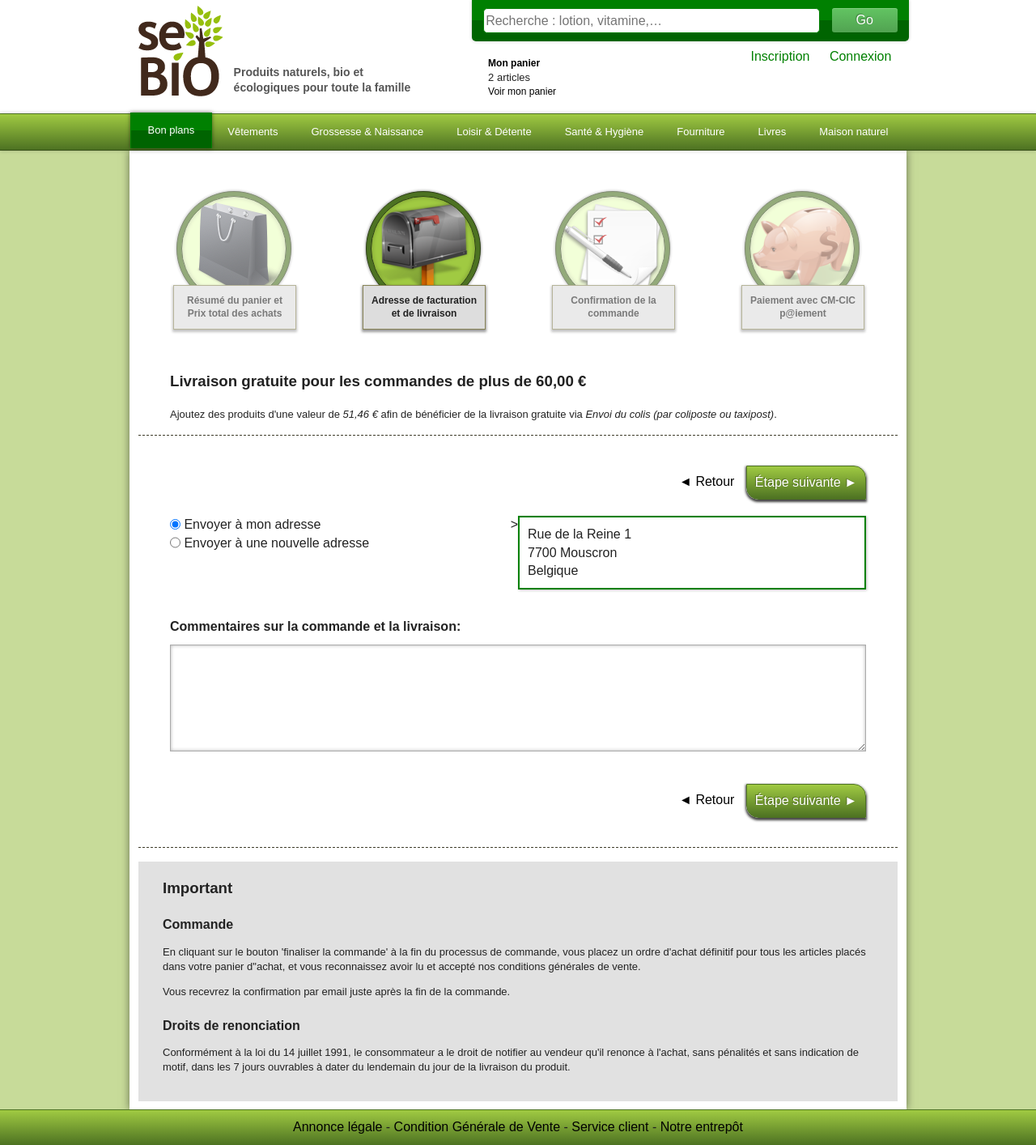
After one commit to linokx/sebio, a PHP site: page /livraison.php in a window 1280 px wide. The commit adds this page. Shown: the whole page at 81% size. Run offline with PHP 8.4, Linux system fonts and the light colour scheme; some libraries are stand-ins or nearby versions.

Commit message:
Correction page accueil + debut panier

```diff
--- a/connexion.php
+++ b/connexion.php
@@ -4,8 +4,8 @@
     <form>
         <fieldset>
             <legend>Informations de connexion</legend>
-            <label>Adresse e-mail </label><input>
-            <label>Mot de passe </label><input>
+            <label>Adresse e-mail </label><input type="text">
+            <label>Mot de passe </label><input type="password">
         </fieldset>
         <input type="submit" value="M'inscrire"/>
         <p><a href="#">Mot de passe oublié</a></p>
--- a/css/normalize.css
+++ b/css/normalize.css
@@ -7,12 +7,12 @@ html,button,input,select,textarea{font-family:sans-serif;}
 body{margin:0;}
 a:focus{outline:thin dotted;}
 a:active,a:hover{outline:0;}
-h1{font-size:2em;margin:0.67em 0;}
-h2{font-size:1.5em;margin:0.83em 0;}
-h3{font-size:1.17em;margin:1em 0;}
-h4{font-size:1em;margin:1.33em 0;}
-h5{font-size:0.83em;margin:1.67em 0;}
-h6{font-size:0.75em;margin:2.33em 0;}
+h1{font-size:2em;margin:0.67em 0 0.5em;}
+h2{font-size:1.5em;margin:0.83em 0 0.5em;}
+h3{font-size:1.17em;margin:1em 0 0.5em;}
+h4{font-size:1em;margin:1.33em 0 0.5em;}
+h5{font-size:0.83em;margin:1.67em 0 0.5em;}
+h6{font-size:0.75em;margin:2.33em 0 0.5em;}
 abbr[title]{border-bottom:1px dotted;}
 b,strong{font-weight:bold;}
 blockquote{margin:1em 40px;}
--- a/css/style.css
+++ b/css/style.css
@@ -465,7 +465,6 @@ ol span {
 }
 #menu > li {
   display: inline-block;
-  padding: 13px 21px 13px 20px;
   text-align: center;
   vertical-align: middle;
   z-index: 100;
@@ -502,9 +499,14 @@ ol span {
   background: -ms-radial-gradient(center top, rgba(133, 150, 50, 0) 20%, rgba(133, 173, 55, 0.6) 70%);
   background: -o-radial-gradient(center top, rgba(133, 150, 50, 0) 20%, rgba(133, 173, 55, 0.6) 70%);
 }
+#menu > li:hover a {
+  padding-right: 20px;
+  padding-left: 19px;
+}
 #menu a {
   color: inherit;
   display: block;
+  padding: 13px 21px 13px 20px;
   text-decoration: none;
 }
 #menu > li.active {
@@ -519,7 +521,6 @@ ol span {
   color: #FFF;
   margin-right: -1px;
   margin-top: -4px;
-  padding: 18px 20px 13px;
   position: relative;
   z-index: 200;
 }
@@ -1123,7 +1146,12 @@ section .panier:hover .prix {
   min-width: 50px;
   text-align: right;
 }
-#panier_resume > div {
+#panier_resume #note_panier {
+  background: #e1e1e1;
+  padding: 20px 30px;
+  width: auto;
+}
+#panier_resume div {
   margin: 0 auto;
   width: 860px;
 }
@@ -1175,8 +1203,20 @@ section .panier:hover .prix {
   background: -ms-radial-gradient(center top, #a0ca42 0%, #4d7222 100%);
   background: -o-radial-gradient(center top, #a0ca42 0%, #4d7222 100%);
   border: 1px #4D7222 solid;
-  box-shadow: 0 0 2px rgba(0, 0, 0, 0.3);
+  border-radius: 0 15px;
+  box-shadow: 0 2px 3px 1px rgba(20, 20, 20, 0.8);
   color: #FFF;
+  text-shadow: -1px -1px 0 rgba(0, 0, 0, 0.3);
+}
+#commandeForm button.lien:hover {
+  box-shadow: 0 0px 3px 0px rgba(20, 20, 20, 0.5);
+  top: 2px;
+}
+#commandeForm button.lien:active {
+  box-shadow: 1px 1px 3px 0px rgba(20, 20, 20, 0.7) inset;
+  height: 42px;
+  line-height: 24px;
+  top: 2px;
 }
 #commandeForm h4 {
   margin: 35px 0 10px;
@@ -1307,6 +1347,31 @@ tr th {
     margin-bottom: 10px;
     width: 98%;
   }
+  #note_panier h3 {
+    margin-top: 0;
+  }
+}
+/*------------ LIVRAISON -----------------*/
+#livraison div {
+  display: inline-block;
+  text-align: left;
+  width: 50%;
+}
+#livraison div label {
+  display: block;
+}
+#livraison div label input {
+  height: 1.3em;
+}
+#livraison div label.active:after {
+  content: ">";
+  float: right;
+}
+#livraison #infoAdresse {
+  border: 2px solid green;
+  box-sizing: border-box;
+  box-shadow: 1px 1px 3px rgba(0, 0, 0, 0.25);
+  padding: 10px;
 }
 /*------------ FOOTER -----------------*/
 footer {
--- a/css/style.less
+++ b/css/style.less
@@ -517,7 +516,6 @@ html{
     }
         #menu>li{
             display: inline-block;
-            padding: 13px 21px 13px 20px;
             text-align: center;
             vertical-align: middle;
             z-index: 100;
@@ -549,10 +545,16 @@ html{
             color: #FFF;
             text-shadow:0 0 3px rgba(0,0,0,.4);
             .linear-gradient(rgba(133,150,50,0), rgba(133,173,55,.6), 20%, 70%);
+
+            a{
+                padding-right: 20px;
+                padding-left: 19px;
+            }
         }
         #menu a{
             color: inherit;
             display: block;
+            padding: 13px 21px 13px 20px;
             text-decoration: none;
         }
         #menu>li.active{
@@ -563,7 +565,6 @@ html{
             color: #FFF;
             margin-right: -1px;
             margin-top: -4px;
-            padding: 18px 20px 13px;
             position: relative;
             z-index: 200;
         }
@@ -1166,9 +1186,17 @@ html{
             min-width: 50px;
             text-align: right;
         }
-    #panier_resume>div{
+    #panier_resume{
+
+        #note_panier{
+            background: rgb(225,225,225);
+            padding:20px 30px;
+            width:auto;
+        }
+        div{
             margin: 0 auto;
             width: 860px;
+        }
     }
     #commandeForm{
         margin:0 auto;
@@ -1211,8 +1239,20 @@ html{
         button.lien{
             .linear-gradient;
             border:1px #4D7222 solid;
-            box-shadow: 0 0 2px  rgba(0,0,0,.3);
+            border-radius: 0 15px;
+            box-shadow: 0 2px 3px 1px rgba(20, 20, 20, 0.8);
             color:#FFF;
+            text-shadow: -1px -1px 0 rgba(0, 0, 0, 0.3);
+        }
+        button.lien:hover{
+            box-shadow: 0 0px 3px 0px rgba(20, 20, 20, 0.5);
+            top:2px;
+        }
+        button.lien:active{
+            box-shadow: 1px 1px 3px 0px rgba(20, 20, 20, 0.7) inset;
+            height: 42px;
+            line-height: 24px;
+            top:2px;
         }
 
         h4{
@@ -1348,6 +1388,35 @@ html{
                 width:98%;
             }
         }
+        #note_panier h3{
+            margin-top:0;
+        }
+    }
+/*------------ LIVRAISON -----------------*/
+    #livraison{
+        div{
+            display:inline-block;
+            text-align:left;
+            width:50%;
+
+            label{
+                display:block;
+
+                input{
+                    height:1.3em;
+                }
+            }
+            label.active:after{
+                content: ">";
+                float:right;
+            }
+        }
+        #infoAdresse{
+            border: 2px solid green;
+            box-sizing: border-box;
+            box-shadow: 1px 1px 3px rgba(0, 0, 0, .25);
+            padding: 10px;
+        }
     }
 /*------------ FOOTER -----------------*/
     footer{
--- a/header.php
+++ b/header.php
@@ -6,7 +6,7 @@
     <head>
         <meta charset="utf-8">
         <meta http-equiv="X-UA-Compatible" content="IE=edge,chrome=1">
-        <title></title>
+        <title>Sebio, vente de produits bio et écologiques</title>
         <meta name="description" content="">
         <meta name="viewport" content="width=device-width">
 
@@ -25,7 +25,7 @@
         <!-- Add your site or application content here -->
         <div id="bandeau_header">
             <header><h1><a href="index.php"><img src="img/logoc.png"/>
-                <span>Retour à l'accueil</span></a></h1>
+                <span>Sebio</span></a></h1>
                 <h2>Produits naturels, bio et écologiques pour toute la famille</h2>
             </header>
             <form id="search">
@@ -41,6 +41,5 @@
         </div>
         <div class="mobile"><a href="#" class="menu">Menu</a><a href="#" class="recherche">Recherche</a><a href="panier.php" class="panier_mobile">Panier</a></div>
         <ul id="menu">
-            <li class="active">Bon plans
-                        <ul><li>Test</li><li>Test</li></ul></li><li>Vêtements</li><li>Grossesse &amp; Naissance</li><li>Loisir &amp; Détente</li><li><a href="article.php">Santé &amp; Hygiène</a></li><li>Fourniture</li><li>Livres</li><li>Maison naturel</li>
+            <li class="active"><a href="article.php">Bon plans</a></li><li><a href="article.php">Vêtements</a></li><li><a href="article.php">Grossesse &amp; Naissance</a></li><li><a href="article.php">Loisir &amp; Détente</a></li><li><a href="article.php">Santé &amp; Hygiène</a></li><li><a href="article.php">Fourniture</a></li><li><a href="article.php">Livres</a></li><li><a href="article.php">Maison naturel</a></li>
         </ul>
--- a/inscription.php
+++ b/inscription.php
@@ -4,9 +4,9 @@
     <form>
         <fieldset>
             <legend>Informations de connexion</legend>
-            <label>Adresse e-mail </label><input>
-            <label>Mot de passe </label><input>
-            <label>Confirmation du mot de passe </label><input>
+            <label>Adresse e-mail </label><input type="text">
+            <label>Mot de passe </label><input type="password">
+            <label>Confirmation du mot de passe </label><input type="password">
         </fieldset>
         <?php /*
         <fieldset>
--- /dev/null
+++ b/livraison.php
@@ -0,0 +1,60 @@
+<?php include('header.php'); ?>
+<div id="corps">
+    <div id="panier_resume" class="full">
+        <ol>
+            <li>
+                <img src="img/panier.png" alt="Panier" title="Panier"/>
+                <span>Résumé du panier et Prix total des achats</span>
+            </li><li class="active">
+                <img src="img/adresse.png" alt="Adresse" title="Adresse"/>
+                <span>Adresse de facturation et de livraison</span>
+            </li><li>
+                <img src="img/verification.png" alt="Commande" title="Commande"/>
+                <span>Confirmation de la commande</span>
+            </li><li>
+                <img src="img/paiement.png" alt="CyberMUT" title="CyberMut"/>
+                <span>Paiement  avec CM-CIC p@iement</span>
+            </li>
+        </ol>
+
+        <div>
+          <h3>Livraison gratuite pour les commandes de plus de 60,00 €</h3>
+          <p>Ajoutez des produits d'une valeur de <em>51,46 €</em> afin de bénéficier de la livraison gratuite via <em>Envoi du colis (par coliposte ou taxipost)</em>.</p>
+        </div>
+        <hr/>
+        <form id="commandeForm" method="post" action="#">
+            <a href="panier.php" class="lien">&#9668;&nbsp;Retour</a>
+            <button type="submit" class="lien" name="SaveAndDoOrder" value="Règlement">
+                Étape suivante&nbsp;&#9658;
+            </button>
+            <div id="livraison">
+                <div id="choixAdresse">
+                    <label class="active"><input type="radio" name="adresse" checked="checked" /> Envoyer à mon adresse</label>
+                    <label><input type="radio" name="adresse" /> Envoyer à une nouvelle adresse</label>
+                </div><div id="infoAdresse">
+                Rue de la Reine 1<br/>
+                7700 Mouscron<br/>
+                Belgique
+                </div>
+            </div>
+            <div class="commentaire">
+                <h4>Commentaires sur la commande et la livraison:</h4>
+                <textarea id="CustomerComment" name="CustomerComment" rows="7"></textarea>
+            </div>
+            <a href="panier.php" class="lien">&#9668;&nbsp;Retour</a>
+            <button type="submit" class="lien" name="SaveAndDoOrder" value="Règlement">
+                Étape suivante&nbsp;&#9658;
+            </button>
+        </form>
+        <hr />
+        <div id="note_panier">
+            <h3>Important</h3>
+            <h4>Commande</h4>
+            <p>En cliquant sur le bouton 'finaliser la commande' à la fin du processus de commande, vous placez un ordre d'achat définitif pour tous les articles placés dans votre panier d"achat, et vous reconnaissez avoir lu et accepté nos conditions générales de vente.</p>
+            <p>Vous recevrez la confirmation par email juste après la fin de la commande. </p>
+            <h4>Droits de renonciation</h4>
+            <p>Conformément à la loi du 14 juillet 1991, le consommateur a le droit de notifier au vendeur qu'il renonce à l'achat, sans pénalités et sans indication de motif, dans les 7 jours ouvrables à dater du lendemain du jour de la livraison du produit.</p>
+        </div>
+    </div>
+</div><!--- Fin du corps -->
+<?php include('footer.php'); ?>
--- a/panier.php
+++ b/panier.php
@@ -22,7 +22,7 @@
           <p>Ajoutez des produits d'une valeur de <em>51,46 €</em> afin de bénéficier de la livraison gratuite via <em>Envoi du colis (par coliposte ou taxipost)</em>.</p>
         </div>
         <hr/>
-        <form id="commandeForm" method="post" action="#">
+        <form id="commandeForm" method="post" action="livraison.php">
             <a href="#" class="lien">&#9668;&nbsp;Continuer les achats</a>
             <button type="submit" class="lien" name="SaveAndDoOrder" value="Règlement">
                 Étape suivante&nbsp;&#9658;
@@ -96,7 +96,7 @@
             </button>
         </form>
         <hr />
-        <div>
+        <div id="note_panier">
             <h3>Important</h3>
             <h4>Commande</h4>
             <p>En cliquant sur le bouton 'finaliser la commande' à la fin du processus de commande, vous placez un ordre d'achat définitif pour tous les articles placés dans votre panier d"achat, et vous reconnaissez avoir lu et accepté nos conditions générales de vente.</p>
```
Also changed, not shown: other parts of css/style.css (+26 -6 lines), other parts of css/style.less (+24 -8 lines), article.php (+24 -1 lines), index.php (+17 -16 lines), screenshot.png (added). Lines whose indentation alone changed are shown as unchanged.
